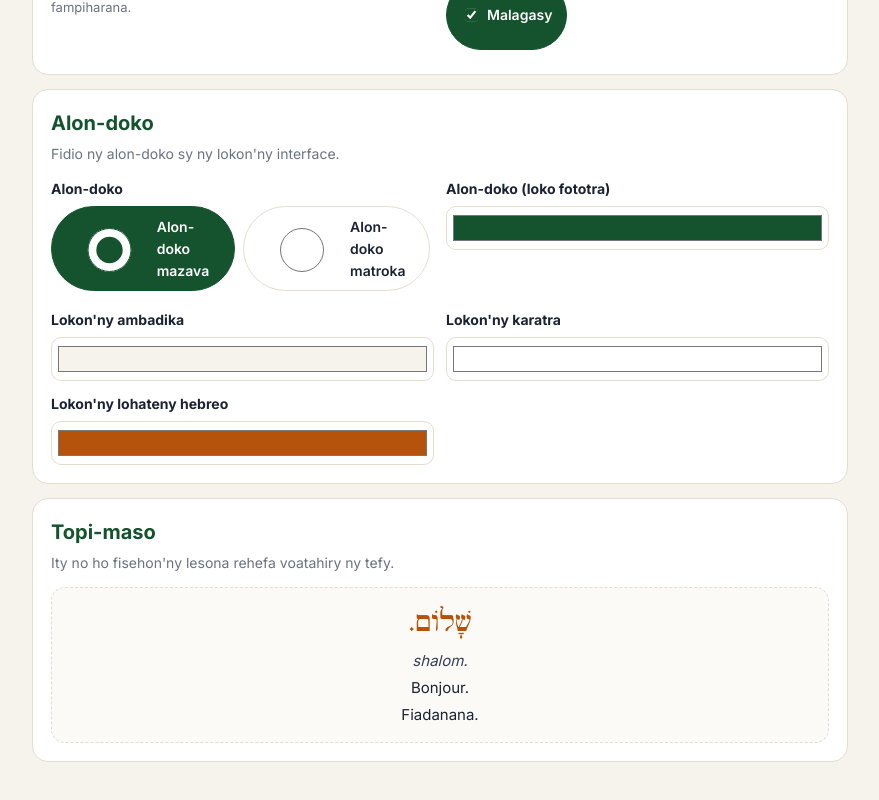
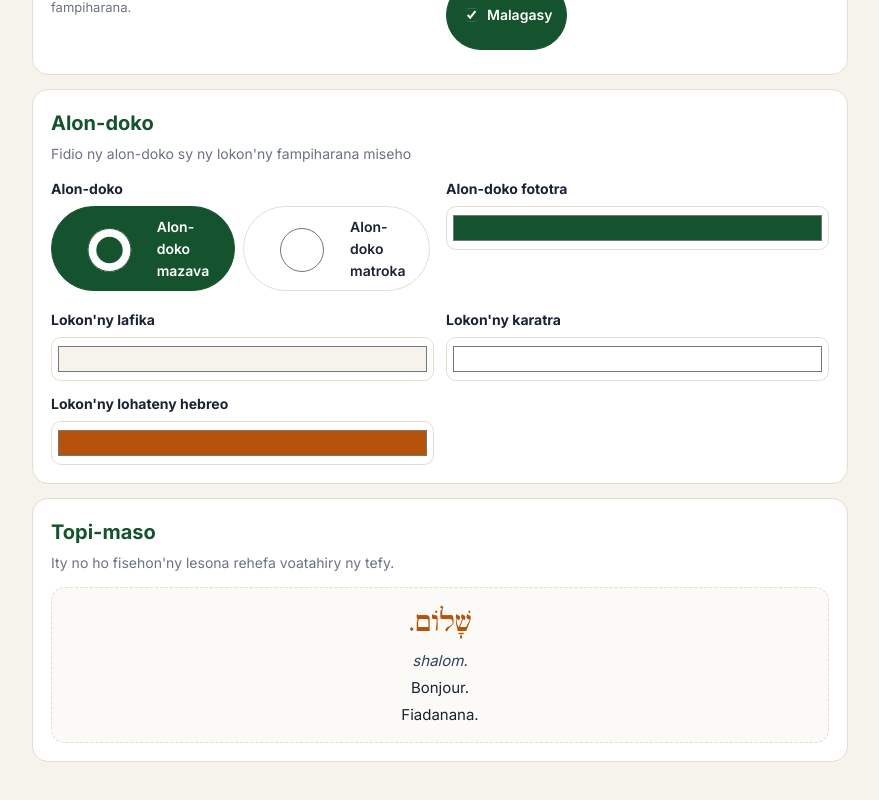
Before and after one commit to tahinajoela-cloud/LilmodBeveytHasefer, a plain HTML site: page tefy.html in a window 1280 px wide. Shown: the part 2260-3060 px from the top of the page, without its empty margins (200-1079 px from the left). Drawn offline with Linux system fonts and the light colour scheme; a web font is replaced by a local one.

Commit message:
Update tefy.html

```diff
--- a/tefy.html
+++ b/tefy.html
@@ -29,11 +29,11 @@
 <div class="tefy-grid"><div class="field"><label><input type="checkbox" id="showWelcome" checked> Asehoy ny "Pejy fandraisana" rehefa misokatra ny fampiharana</label><p class="note">Raha toa ka tsy voamarika mivantana amin'ny Lesona 1 ny fampiharana.</p></div>
 <div class="field"><label>Tsanganana aseho voalohany</label><div class="seg"><label><input type="checkbox" id="col-pron" checked> Fanononana</label><label><input type="checkbox" id="col-he" checked> Hebreo</label><label><input type="checkbox" id="col-fr" checked> Frantsay</label><label><input type="checkbox" id="col-mg" checked> Malagasy</label></div></div></div></section>
 
-<section class="tefy-card"><h2>Alon-doko</h2><p>Fidio ny alon-doko sy ny lokon'ny interface.</p>
+<section class="tefy-card"><h2>Alon-doko</h2><p>Fidio ny alon-doko sy ny lokon'ny fampiharana miseho</p>
 <div class="tefy-grid">
 <div class="field"><label>Alon-doko</label><div class="seg" role="radiogroup"><label><input type="radio" name="theme" value="light"> Alon-doko mazava</label><label><input type="radio" name="theme" value="dark"> Alon-doko matroka</label></div></div>
-<div class="field"><label for="brandColor">Alon-doko (loko fototra)</label><input id="brandColor" type="color" value="#14532d"></div>
-<div class="field"><label for="bgColor">Lokon'ny ambadika</label><input id="bgColor" type="color" value="#f6f3ec"></div>
+<div class="field"><label for="brandColor">Alon-doko fototra</label><input id="brandColor" type="color" value="#14532d"></div>
+<div class="field"><label for="bgColor">Lokon'ny lafika</label><input id="bgColor" type="color" value="#f6f3ec"></div>
 <div class="field"><label for="cardColor">Lokon'ny karatra</label><input id="cardColor" type="color" value="#ffffff"></div>
 <div class="field"><label for="accentColor">Lokon'ny lohateny hebreo</label><input id="accentColor" type="color" value="#b45309"></div>
 </div></section>
```
